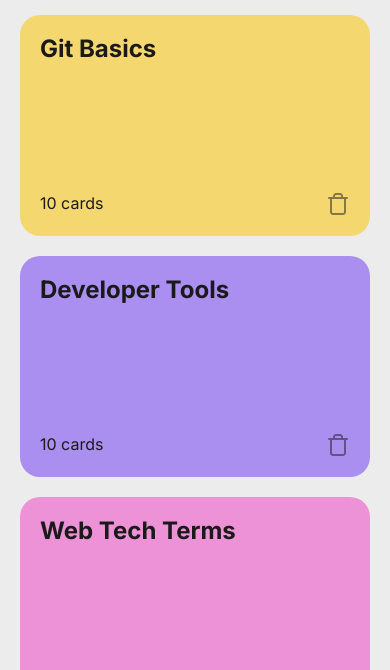
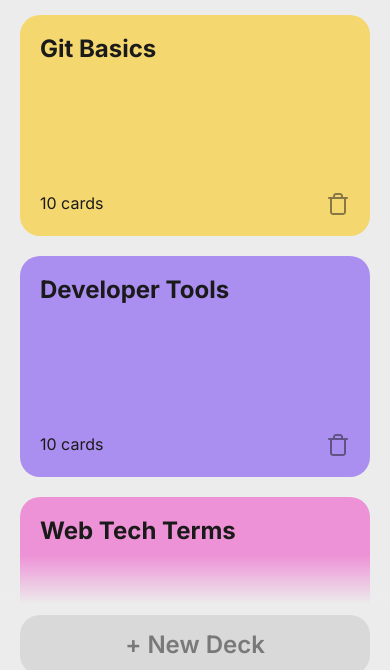
Before and after one commit to SamsProfessionalCoding/ai-se_project_flashcards, a plain HTML site: page index.html in a window 390 px wide. Shown: the part 149-819 px from the top of the page. Drawn offline with Linux system fonts and the light colour scheme.

Commit message:
Fix: updated the new deck button for mobile widths.

```diff
--- a/assets/css/index.css
+++ b/assets/css/index.css
@@ -9,3 +9,4 @@
 @import "./carousel.css";
 @import "./footer.css";
 @import "./not-found.css";
+@import "./mobile-bar.css";
--- /dev/null
+++ b/assets/css/mobile-bar.css
@@ -0,0 +1,32 @@
+.mobile-bar {
+  display: none;
+}
+
+@media (max-width: 700px) {
+  .mobile-bar {
+    display: block;
+    position: fixed;
+    z-index: 3;
+    right: 0;
+    bottom: 0;
+    left: 0;
+    height: 140px;
+    background: linear-gradient(180deg, #ececec00 0%, #ececec 35%);
+    pointer-events: none;
+  }
+
+  .gallery_type_home .gallery__new-card-btn {
+    position: fixed;
+    z-index: 4;
+    right: 20px;
+    bottom: 20px;
+    left: 20px;
+    align-items: center;
+    justify-content: center;
+    width: auto;
+    height: 60px;
+    aspect-ratio: auto;
+    padding: 16px;
+    font-weight: 600;
+  }
+}
--- a/index.html
+++ b/index.html
@@ -134,6 +134,7 @@
     <footer id="footer" class="footer">
       <p class="footer__text">&copy;2026 Samuel Moore</p>
     </footer>
+    <div class="mobile-bar"></div>
     <script type="module" src="./assets/js/index.js"></script>
   </body>
 </html>
```
